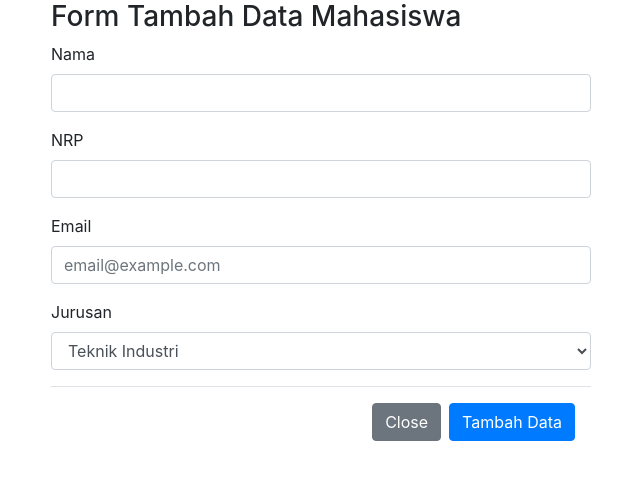
After one commit to Sidiq08/coba-ci, a CodeIgniter app: the page made by application/views/mahasiswa/tambah.php in a window 1280 px wide. The commit adds this page. Shown: the top 480 px of the page, without its empty margins (34-674 px from the left). Run offline with CodeIgniter, Linux system fonts and the light colour scheme.

Commit message:
CI membuat tambah.php mahasiswa

```diff
--- a/application/views/mahasiswa/index.php
+++ b/application/views/mahasiswa/index.php
@@ -13,8 +13,9 @@
   <body>
     <div class="container">
         <div class="row">
-            <div class="col">
+            <div class="col mb-3">
                 <h3>Daftar Mahasiswa</h3>
+                <a href="<?= base_url('mahasiswa/tambah'); ?>" class="btn btn-primary mb-2">Tambah Data</a>
                 <table class="table">
                     <thead>
                         <tr>
--- /dev/null
+++ b/application/views/mahasiswa/tambah.php
@@ -0,0 +1,57 @@
+<!doctype html>
+<html lang="en">
+  <head>
+    <!-- Required meta tags -->
+    <meta charset="utf-8">
+    <meta name="viewport" content="width=device-width, initial-scale=1, shrink-to-fit=no">
+
+    <!-- Bootstrap CSS -->
+    <link rel="stylesheet" href="https://stackpath.bootstrapcdn.com/bootstrap/4.3.1/css/bootstrap.min.css" integrity="sha384-ggOyR0iXCbMQv3Xipma34MD+dH/1fQ784/j6cY/iJTQUOhcWr7x9JvoRxT2MZw1T" crossorigin="anonymous">
+
+    <title>Data Mahasiswa</title>
+  </head>
+  <body>
+    <div class="container">
+        <div class="row">
+            <div class="col-6 mb-3">
+                <h3>Form Tambah Data Mahasiswa</h3>
+                   <form method="post" action="<?= base_url('mahasiswa/tambah');?>">
+                        <div class="form-group">
+                            <label for="nama">Nama</label>
+                            <input type="text" class="form-control" id="nama" name = "nama">
+                            <?= form_error('nama'); ?>
+                        </div>
+                        <div class="form-group">
+                            <label for="nrp">NRP</label>
+                            <input type="number" class="form-control" id="nrp" name = "nrp">
+                        </div>
+                        <div class="form-group">
+                            <label for="email">Email</label>
+                            <input type="email" class="form-control" id="email" name = "email" placeholder="email@example.com">
+                        </div>
+                        <div class="form-group">
+                            <label for="jurusan">Jurusan</label>
+                            <select class="form-control" id="jurusan" name="jurusan">
+                            <option value="Teknik Industri">Teknik Industri</option>
+                            <option value="Teknologi Pangan">Teknologi Pangan</option>
+                            <option value="Teknik Mesin">Teknik Mesin</option>
+                            <option value="Teknik Informatika">Teknik Informatika</option>
+                            <option value="Teknik Lingkungan">Teknik Lingkungan</option>
+                            <option value="Teknik Perancangan Wilayah Kota">Teknik Perancangan Wilayah Kota</option>
+                            </select>
+                        </div>
+                        <div class="modal-footer">
+                            <button type="button" class="btn btn-secondary" data-dismiss="modal">Close</button>
+                            <button type="submit" class="btn btn-primary">Tambah Data</button>
+                        </div>
+                     </form>
+            </div>
+        </div>
+    </div>
+    <!-- Optional JavaScript -->
+    <!-- jQuery first, then Popper.js, then Bootstrap JS -->
+    <script src="https://code.jquery.com/jquery-3.3.1.slim.min.js" integrity="sha384-q8i/X+965DzO0rT7abK41JStQIAqVgRVzpbzo5smXKp4YfRvH+8abtTE1Pi6jizo" crossorigin="anonymous"></script>
+    <script src="https://cdnjs.cloudflare.com/ajax/libs/popper.js/1.14.7/umd/popper.min.js" integrity="sha384-UO2eT0CpHqdSJQ6hJty5KVphtPhzWj9WO1clHTMGa3JDZwrnQq4sF86dIHNDz0W1" crossorigin="anonymous"></script>
+    <script src="https://stackpath.bootstrapcdn.com/bootstrap/4.3.1/js/bootstrap.min.js" integrity="sha384-JjSmVgyd0p3pXB1rRibZUAYoIIy6OrQ6VrjIEaFf/nJGzIxFDsf4x0xIM+B07jRM" crossorigin="anonymous"></script>
+  </body>
+</html>
```
Also changed, not shown: application/controllers/Mahasiswa.php (+23 -2 lines).
